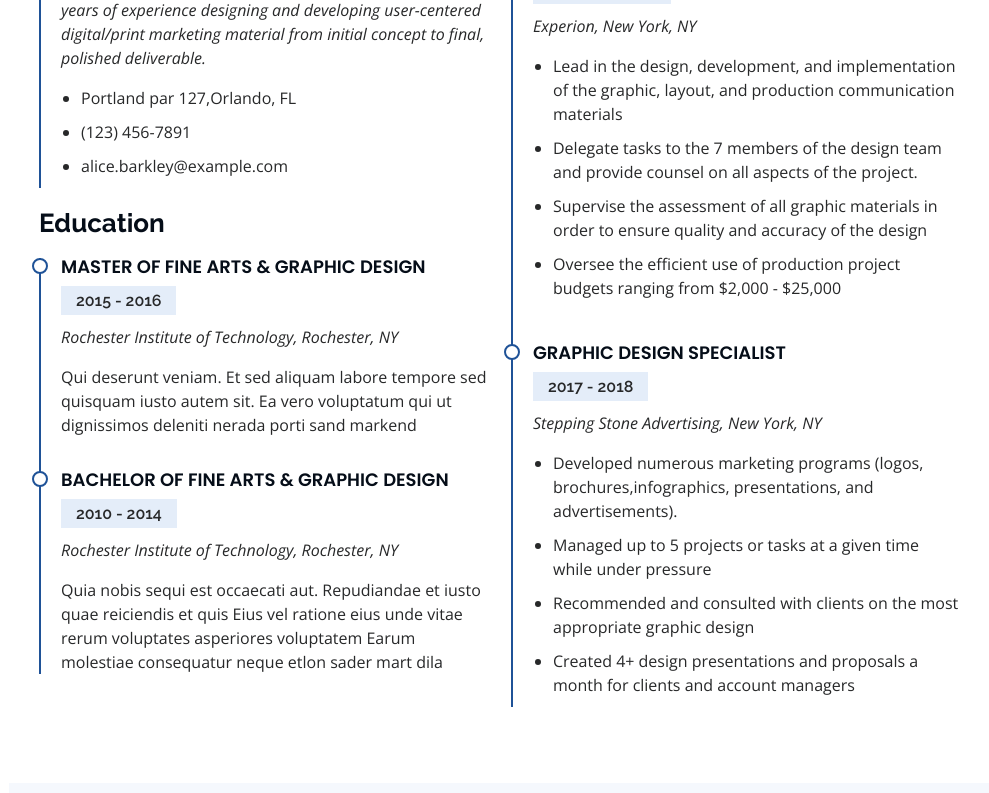
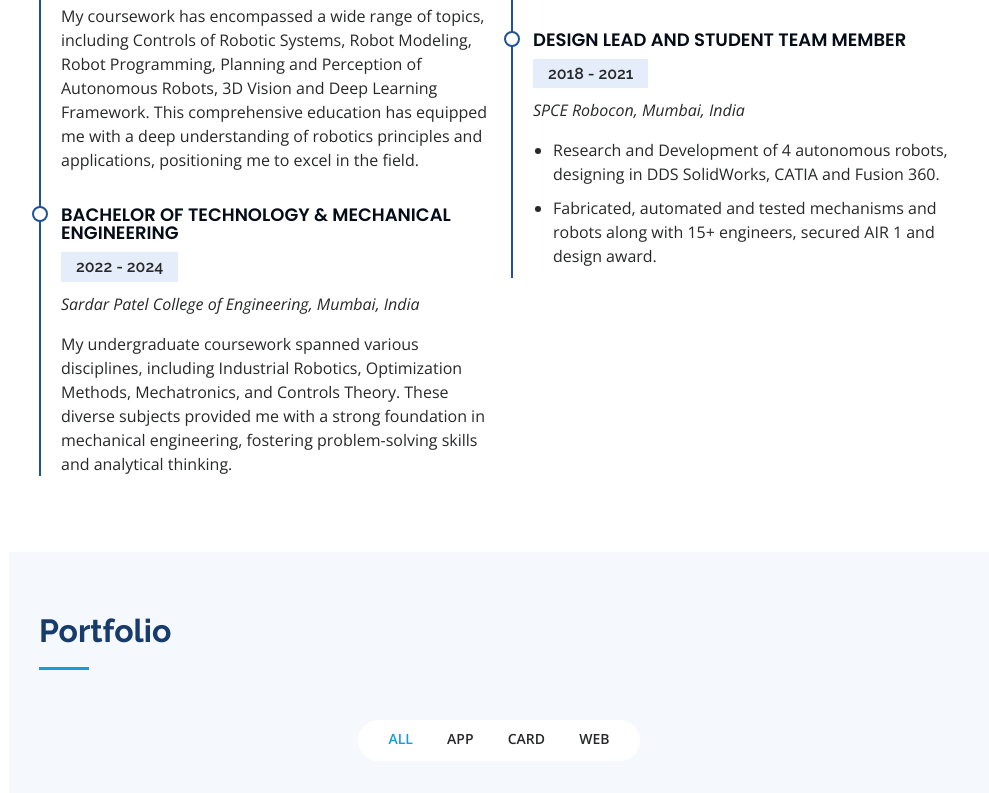
Before and after one commit to Abhoir1/Abhoir1.github.io, a plain HTML site: page index.html in a window 1280 px wide. Shown: the part 2561-3354 px from the top of the page, without its empty margins (291-1280 px from the left). Drawn offline with nearby package versions, Linux system fonts and the light colour scheme.

Commit message:
addedresumesection

```diff
--- a/index.html
+++ b/index.html
@@ -231,13 +231,13 @@
     </section>End Facts Section -->
 
     <!-- ======= Skills Section ======= -->
-    <section id="skills" class="skills section-bg">
+    <!-- <section id="skills" class="skills section-bg">
       <div class="container">
 
         <div class="section-title">
-          <h2>Skills</h2>
+          <h2>Skills</h2> -->
           <!-- <p>Magnam dolores commodi suscipit. Necessitatibus eius consequatur ex aliquid fuga eum quidem. Sit sint consectetur velit. Quisquam quos quisquam cupiditate. Et nemo qui impedit suscipit alias ea. Quia fugiat sit in iste officiis commodi quidem hic quas.</p> -->
-        </div>
+        <!-- </div>
 
         <div class="row skills-content">
 
@@ -293,8 +293,8 @@
 
         </div>
 
-      </div>
-    </section><!-- End Skills Section -->
+      </div> -->
+    <!-- </section>End Skills Section -->
 
     <!-- ======= Skills Section ======= -->
 <!-- <section id="skills" class="skills section-bg">
@@ -376,50 +376,49 @@
             <h3 class="resume-title">Sumary</h3>
             <div class="resume-item pb-0">
               <h4>Aditi Bhoir</h4>
-              <p><em>Innovative and deadline-driven Graphic Designer with 3+ years of experience designing and developing user-centered digital/print marketing material from initial concept to final, polished deliverable.</em></p>
+              <p><em>Innovative and hardworking individual with expertise in both software and hardware for robotics, eager to apply skills in Robotics and Computer Vision to drive technological advancements. Seeking full-time roles to contribute to innovative projects in 3D Reconstruction, Computer Vision for robotics.</em></p>
               <ul>
-                <li>Portland par 127,Orlando, FL</li>
-                <li>(123) 456-7891</li>
-                <li>alice.barkley@example.com</li>
+                <li>College Park, MD, USA</li>
+                <li>(240) 761-7677</li>
+                <li>aditibhoir7276@gmail.com/li>
               </ul>
             </div>
 
             <h3 class="resume-title">Education</h3>
             <div class="resume-item">
-              <h4>Master of Fine Arts &amp; Graphic Design</h4>
-              <h5>2015 - 2016</h5>
-              <p><em>Rochester Institute of Technology, Rochester, NY</em></p>
-              <p>Qui deserunt veniam. Et sed aliquam labore tempore sed quisquam iusto autem sit. Ea vero voluptatum qui ut dignissimos deleniti nerada porti sand markend</p>
+              <h4>Master of Engineering &amp; Robotics</h4>
+              <h5>2018 - 2022</h5>
+              <p><em>University of Maryland, College Park, MD</em></p>
+              <p>My coursework has encompassed a wide range of topics, including Controls of Robotic Systems, Robot Modeling, Robot Programming, Planning and Perception of Autonomous Robots, 3D Vision and Deep Learning Framework. This comprehensive education has equipped me with a deep understanding of robotics principles and applications, positioning me to excel in the field.</p>
             </div>
             <div class="resume-item">
-              <h4>Bachelor of Fine Arts &amp; Graphic Design</h4>
-              <h5>2010 - 2014</h5>
-              <p><em>Rochester Institute of Technology, Rochester, NY</em></p>
-              <p>Quia nobis sequi est occaecati aut. Repudiandae et iusto quae reiciendis et quis Eius vel ratione eius unde vitae rerum voluptates asperiores voluptatem Earum molestiae consequatur neque etlon sader mart dila</p>
+              <h4>Bachelor of Technology &amp; Mechanical Engineering</h4>
+              <h5>2022 - 2024</h5>
+              <p><em>Sardar Patel College of Engineering, Mumbai, India</em></p>
+              <p>My undergraduate coursework spanned various disciplines, including Industrial Robotics, Optimization Methods, Mechatronics, and Controls Theory. These diverse subjects provided me with a strong foundation in mechanical engineering, fostering problem-solving skills and analytical thinking.</p>
             </div>
           </div>
           <div class="col-lg-6" data-aos="fade-up" data-aos-delay="100">
             <h3 class="resume-title">Professional Experience</h3>
             <div class="resume-item">
-              <h4>Senior graphic design specialist</h4>
-              <h5>2019 - Present</h5>
-              <p><em>Experion, New York, NY </em></p>
+              <h4>Robotics Intern</h4>
+              <h5>May, 2023 - Present</h5>
+              <p><em>Chelmsford, Massachusets, MA </em></p>
               <ul>
-                <li>Lead in the design, development, and implementation of the graphic, layout, and production communication materials</li>
-                <li>Delegate tasks to the 7 members of the design team and provide counsel on all aspects of the project. </li>
-                <li>Supervise the assessment of all graphic materials in order to ensure quality and accuracy of the design</li>
-                <li>Oversee the efficient use of production project budgets ranging from $2,000 - $25,000</li>
+                <li>Designed a graphical user interface (GUI) with Python's Tkinter for Brooks’ Mechanical Engineering team.</li>
+                <li>Integrated in-house software functions into GUI, enhancing capabilities, streamlining process for specified robot paths.</li>
+                <li>Conducted kinematic torque transformations and calculations within the GUI, contributing to precise motor torque
+                  estimation and optimizing the robot's mechanical design process.</li>
+                <li>Actively collaborated with engineers to iteratively refine the GUI, aligning it with their specific requirements.</li>
               </ul>
             </div>
             <div class="resume-item">
-              <h4>Graphic design specialist</h4>
-              <h5>2017 - 2018</h5>
-              <p><em>Stepping Stone Advertising, New York, NY</em></p>
+              <h4>Design Lead and Student Team Member</h4>
+              <h5>2018 - 2021</h5>
+              <p><em>SPCE Robocon, Mumbai, India</em></p>
               <ul>
-                <li>Developed numerous marketing programs (logos, brochures,infographics, presentations, and advertisements).</li>
-                <li>Managed up to 5 projects or tasks at a given time while under pressure</li>
-                <li>Recommended and consulted with clients on the most appropriate graphic design</li>
-                <li>Created 4+ design presentations and proposals a month for clients and account managers</li>
+                <li>Research and Development of 4 autonomous robots, designing in DDS SolidWorks, CATIA and Fusion 360.</li>
+                <li>Fabricated, automated and tested mechanisms and robots along with 15+ engineers, secured AIR 1 and design award.</li>
               </ul>
             </div>
           </div>
```
